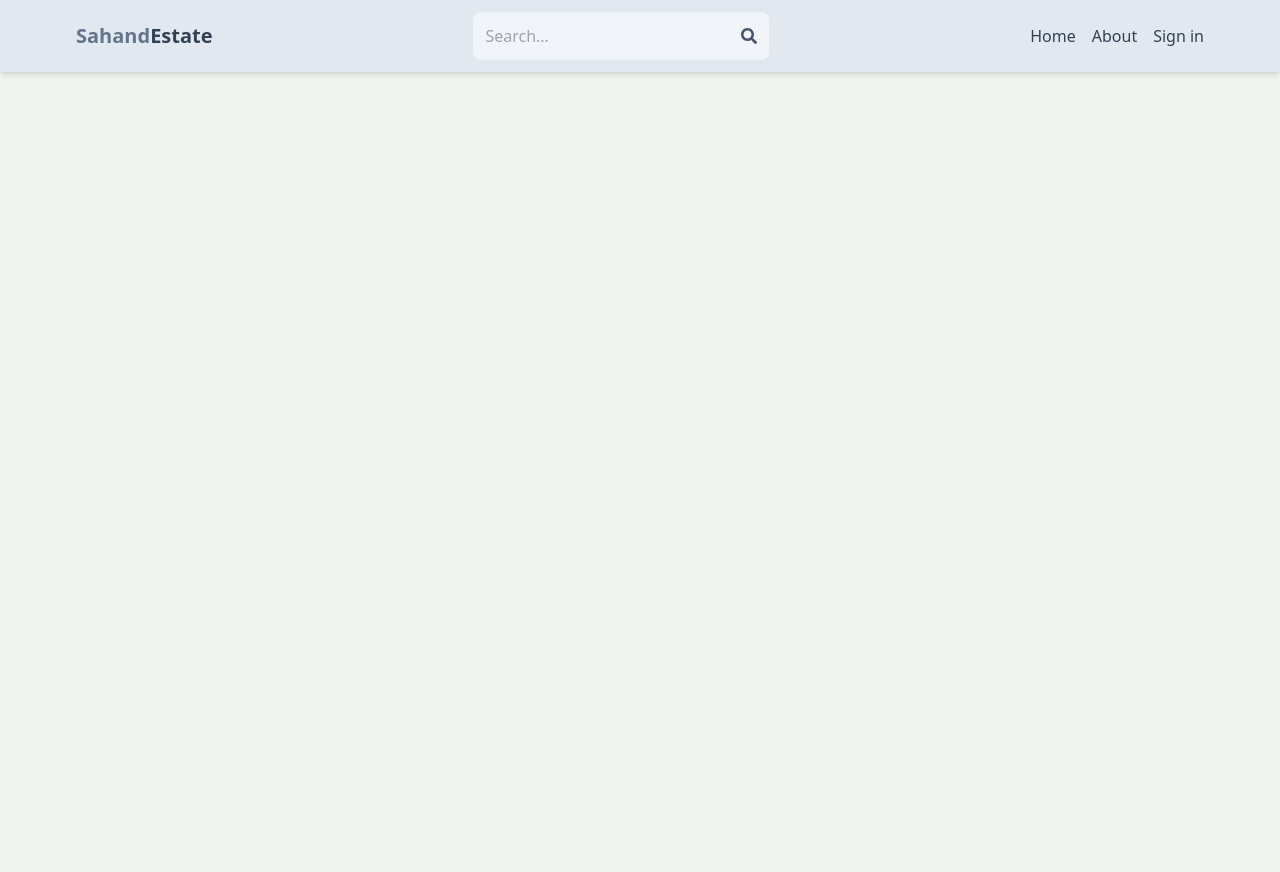
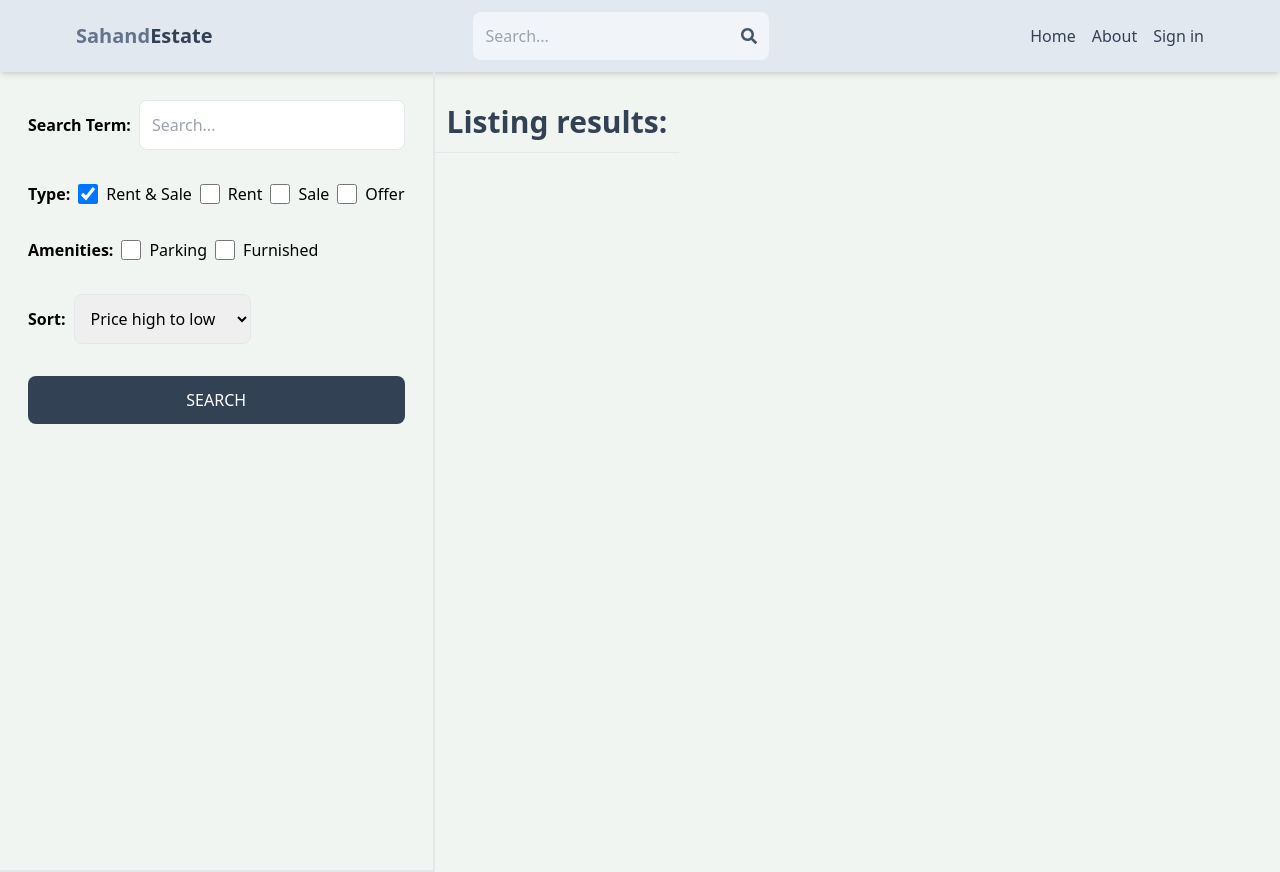
Before and after one commit to Bfacter/RealtorNew, a React (Vite) app in the folder client/: page /search in a window 1280 px wide. Before the commit the page ends 800 px from the top, so only its background shows below. Built offline with nearby package versions, Linux system fonts and the light colour scheme; no server answers.

Commit message:
search functainality in header

```diff
--- a/client/src/App.jsx
+++ b/client/src/App.jsx
@@ -10,6 +10,7 @@
 import CreateListing from "./pages/CreateListing";
 import UpdateListing from "./pages/UpdateListing";
 import Listing from "./pages/Listing";
+import Search from "./pages/Search";
 export default function App() {
   return (
     <BrowserRouter>
@@ -19,6 +20,7 @@
         <Route path="/sign-in" element={<SignIn />} />
         <Route path="/sign-up" element={<SignUp />} />
         <Route path="/about" element={<About />} />
+        <Route path="/search" element={<Search />} />
         <Route path="/listing/:listingId" element={<Listing />} />
         <Route element={<PrivateRoute />}>
           <Route path="/profile" element={<Profile />} />
--- a/client/src/assets/components/Header.jsx
+++ b/client/src/assets/components/Header.jsx
@@ -1,9 +1,27 @@
 import { FaSearch } from "react-icons/fa";
-import { Link } from "react-router-dom";
+import { Link, useNavigate } from "react-router-dom";
 import { useSelector } from "react-redux";
+import { useEffect, useState } from "react";
 
 export default function Header() {
   const { currentUser } = useSelector((state) => state.user);
+  const [searchTerm, setSearchTerm] = useState("");
+  const navigate = useNavigate();
+  const handleSubmit = (e) => {
+    e.preventDefault();
+    const urlParams = new URLSearchParams(window.location.search);
+    urlParams.set("searchTerm", searchTerm);
+    const searchQuery = urlParams.toString();
+    navigate(`/search?${searchQuery}`);
+  };
+
+  useEffect(() => {
+    const urlParams = new URLSearchParams(location.search);
+    const searchTermFromUrl = urlParams.get("searchTerm");
+    if (searchTermFromUrl) {
+      setSearchTerm(searchTermFromUrl);
+    }
+  }, [location.search]);
   return (
     <header className="bg-slate-200 shadow-md">
       <div className="flex justify-between items-center max-w-6xl mx-auto p-3">
@@ -13,13 +31,19 @@
             <span className="text-slate-700">Estate</span>
           </h1>
         </Link>
-        <form className="bg-slate-100 p-3 rounded-lg flex items-center">
+        <form
+          onSubmit={handleSubmit}
+          className="bg-slate-100 p-3 rounded-lg flex items-center">
           <input
             type="text"
             placeholder="Search..."
             className="bg-transparent focus:outline-none w-24 sm:w-64"
+            value={searchTerm}
+            onChange={(e) => setSearchTerm(e.target.value)}
           />
-          <FaSearch className="text-slate-600" />
+          <button>
+            <FaSearch className="text-slate-600" />
+          </button>
         </form>
         <ul className="flex gap-4">
           <Link to="/">
--- /dev/null
+++ b/client/src/pages/Search.jsx
@@ -0,0 +1,217 @@
+import { useEffect, useState } from "react";
+import { useNavigate } from "react-router-dom";
+
+export default function Search() {
+  const navigate = useNavigate();
+  const [sidebardata, setSidebardata] = useState({
+    searchTerm: "",
+    type: "all",
+    parking: false,
+    furnished: false,
+    offer: false,
+    sort: "created_at",
+    order: "desc",
+  });
+
+  const [loading, setLoading] = useState(false);
+  const [listings, setListings] = useState([]);
+  console.log(listings);
+
+  useEffect(() => {
+    const urlParams = new URLSearchParams(location.search);
+    const searchTermFromUrl = urlParams.get("searchTerm");
+    const typeFromUrl = urlParams.get("type");
+    const parkingFromUrl = urlParams.get("parking");
+    const furnishedFromUrl = urlParams.get("furnished");
+    const offerFromUrl = urlParams.get("offer");
+    const sortFromUrl = urlParams.get("sort");
+    const orderFromUrl = urlParams.get("order");
+
+    if (
+      searchTermFromUrl ||
+      typeFromUrl ||
+      parkingFromUrl ||
+      furnishedFromUrl ||
+      offerFromUrl ||
+      sortFromUrl ||
+      orderFromUrl
+    ) {
+      setSidebardata({
+        searchTerm: searchTermFromUrl || "",
+        type: typeFromUrl || "all",
+        parking: parkingFromUrl === "true" ? true : false,
+        furnished: furnishedFromUrl === "true" ? true : false,
+        offer: offerFromUrl === "true" ? true : false,
+        sort: sortFromUrl || "created_at",
+        order: orderFromUrl || "desc",
+      });
+    }
+
+    const fetchListings = async () => {
+      setLoading(true);
+      const searchQuery = urlParams.toString();
+      const res = await fetch(`/api/listing/get?${searchQuery}`);
+      const data = await res.json();
+      setListings(data);
+      setLoading(false);
+    };
+
+    fetchListings();
+  }, [location.search]);
+
+  const handleChange = (e) => {
+    if (
+      e.target.id === "all" ||
+      e.target.id === "rent" ||
+      e.target.id === "sale"
+    ) {
+      setSidebardata({ ...sidebardata, type: e.target.id });
+    }
+
+    if (e.target.id === "searchTerm") {
+      setSidebardata({ ...sidebardata, searchTerm: e.target.value });
+    }
+
+    if (
+      e.target.id === "parking" ||
+      e.target.id === "furnished" ||
+      e.target.id === "offer"
+    ) {
+      setSidebardata({
+        ...sidebardata,
+        [e.target.id]:
+          e.target.checked || e.target.checked === "true" ? true : false,
+      });
+    }
+
+    if (e.target.id === "sort_order") {
+      const sort = e.target.value.split("_")[0] || "created_at";
+
+      const order = e.target.value.split("_")[1] || "desc";
+
+      setSidebardata({ ...sidebardata, sort, order });
+    }
+  };
+
+  const handleSubmit = (e) => {
+    e.preventDefault();
+    const urlParams = new URLSearchParams();
+    urlParams.set("searchTerm", sidebardata.searchTerm);
+    urlParams.set("type", sidebardata.type);
+    urlParams.set("parking", sidebardata.parking);
+    urlParams.set("furnished", sidebardata.furnished);
+    urlParams.set("offer", sidebardata.offer);
+    urlParams.set("sort", sidebardata.sort);
+    urlParams.set("order", sidebardata.order);
+    const searchQuery = urlParams.toString();
+    navigate(`/search?${searchQuery}`);
+  };
+  return (
+    <div className="flex flex-col md:flex-row">
+      <div className="p-7  border-b-2 md:border-r-2 md:min-h-screen">
+        <form onSubmit={handleSubmit} className="flex flex-col gap-8">
+          <div className="flex items-center gap-2">
+            <label className="whitespace-nowrap font-semibold">
+              Search Term:
+            </label>
+            <input
+              type="text"
+              id="searchTerm"
+              placeholder="Search..."
+              className="border rounded-lg p-3 w-full"
+              value={sidebardata.searchTerm}
+              onChange={handleChange}
+            />
+          </div>
+          <div className="flex gap-2 flex-wrap items-center">
+            <label className="font-semibold">Type:</label>
+            <div className="flex gap-2">
+              <input
+                type="checkbox"
+                id="all"
+                className="w-5"
+                onChange={handleChange}
+                checked={sidebardata.type === "all"}
+              />
+              <span>Rent & Sale</span>
+            </div>
+            <div className="flex gap-2">
+              <input
+                type="checkbox"
+                id="rent"
+                className="w-5"
+                onChange={handleChange}
+                checked={sidebardata.type === "rent"}
+              />
+              <span>Rent</span>
+            </div>
+            <div className="flex gap-2">
+              <input
+                type="checkbox"
+                id="sale"
+                className="w-5"
+                onChange={handleChange}
+                checked={sidebardata.type === "sale"}
+              />
+              <span>Sale</span>
+            </div>
+            <div className="flex gap-2">
+              <input
+                type="checkbox"
+                id="offer"
+                className="w-5"
+                onChange={handleChange}
+                checked={sidebardata.offer}
+              />
+              <span>Offer</span>
+            </div>
+          </div>
+          <div className="flex gap-2 flex-wrap items-center">
+            <label className="font-semibold">Amenities:</label>
+            <div className="flex gap-2">
+              <input
+                type="checkbox"
+                id="parking"
+                className="w-5"
+                onChange={handleChange}
+                checked={sidebardata.parking}
+              />
+              <span>Parking</span>
+            </div>
+            <div className="flex gap-2">
+              <input
+                type="checkbox"
+                id="furnished"
+                className="w-5"
+                onChange={handleChange}
+                checked={sidebardata.furnished}
+              />
+              <span>Furnished</span>
+            </div>
+          </div>
+          <div className="flex items-center gap-2">
+            <label className="font-semibold">Sort:</label>
+            <select
+              onChange={handleChange}
+              defaultValue={"created_at_desc"}
+              id="sort_order"
+              className="border rounded-lg p-3">
+              <option value="regularPrice_desc">Price high to low</option>
+              <option value="regularPrice_asc">Price low to hight</option>
+              <option value="createdAt_desc">Latest</option>
+              <option value="createdAt_asc">Oldest</option>
+            </select>
+          </div>
+          <button className="bg-slate-700 text-white p-3 rounded-lg uppercase hover:opacity-95">
+            Search
+          </button>
+        </form>
+      </div>
+      <div className="">
+        <h1 className="text-3xl font-semibold border-b p-3 text-slate-700 mt-5">
+          Listing results:
+        </h1>
+      </div>
+    </div>
+  );
+}
```
Also changed, not shown: 2 other files (tests, documents, lock files or other folders).
